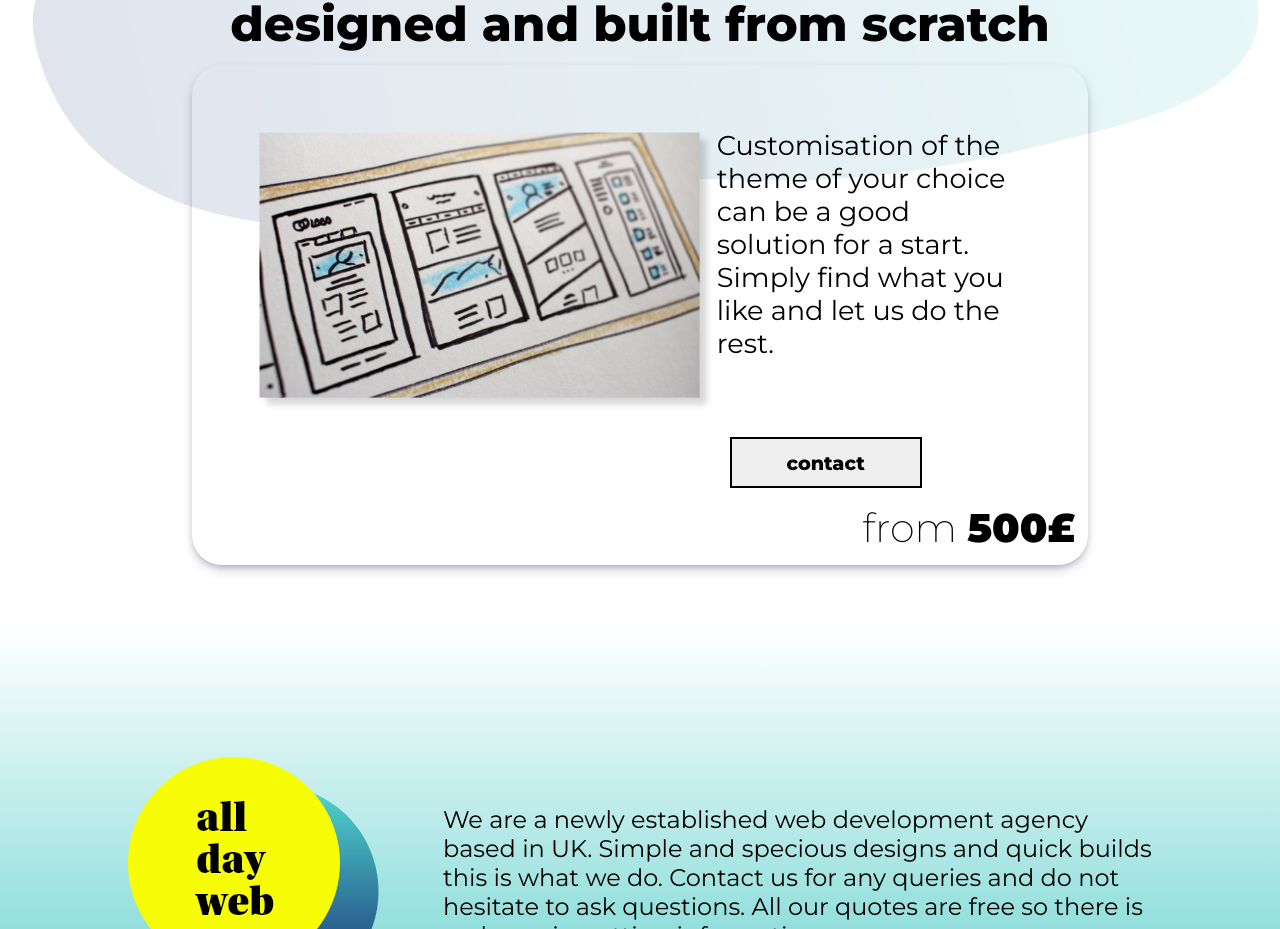
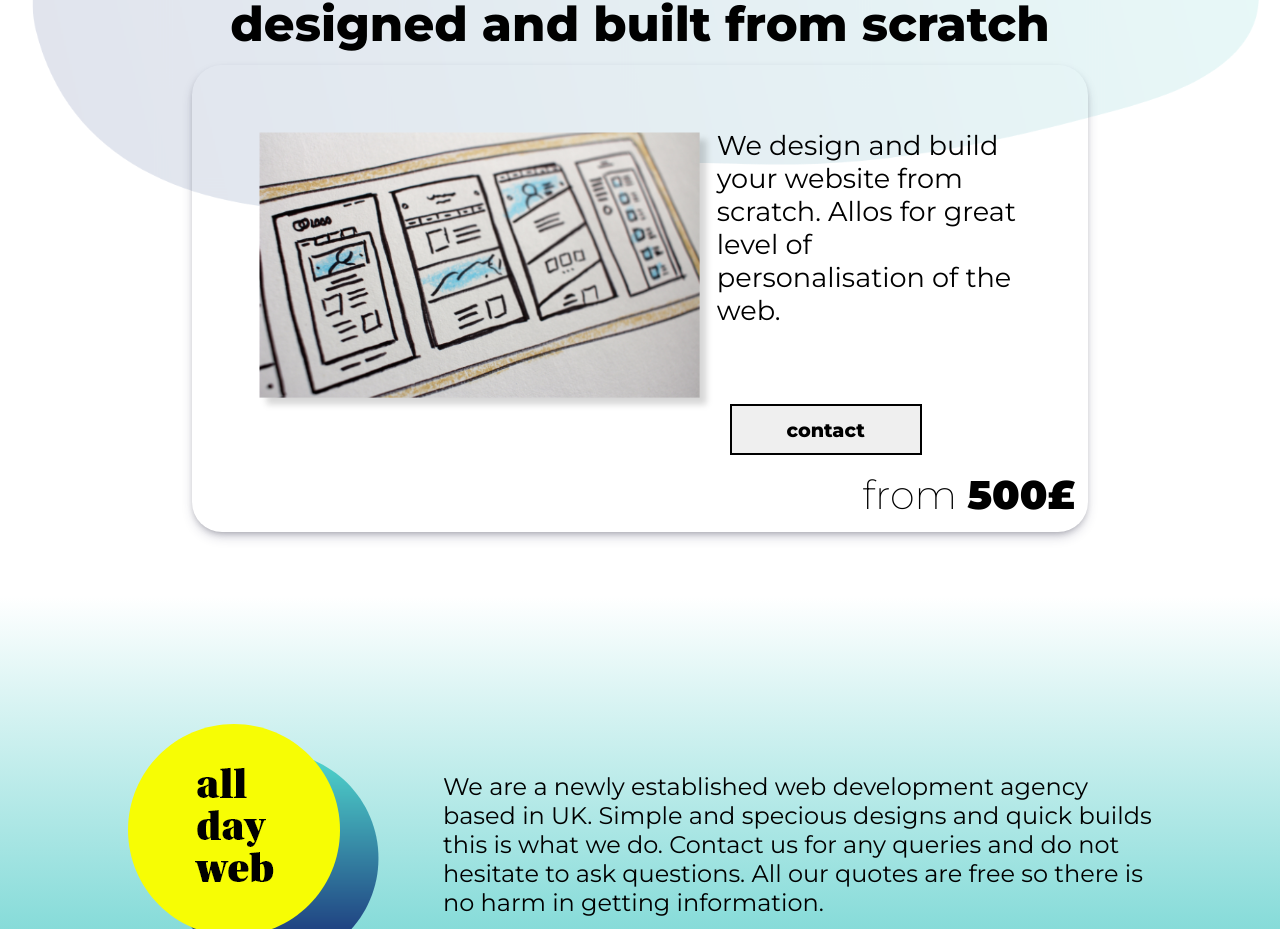
Before and after one commit to laterinthepast/alldayweb, a React (Create React App) app: page / in a window 1280 px wide. Shown: the part 3240-4169 px from the top of the page. Built offline with nearby package versions, Linux system fonts and the light colour scheme.

Commit message:
Update Offer.jsx

```diff
--- a/src/components/Offer.jsx
+++ b/src/components/Offer.jsx
@@ -137,7 +137,7 @@ const Offer = () => {
                     <img src={offer2} alt="" />
                 </div>
                 <div className="container-info">
-                    <p>Customisation of the theme of your choice can be a good solution for a start. Simply find what you like and let us do the rest.</p>
+                    <p>We design and build your website from scratch. Allos for great level of personalisation of the web.</p>
                     <a href="#services">
                         <button className="btn-empty">contact</button>
                     </a>
```
